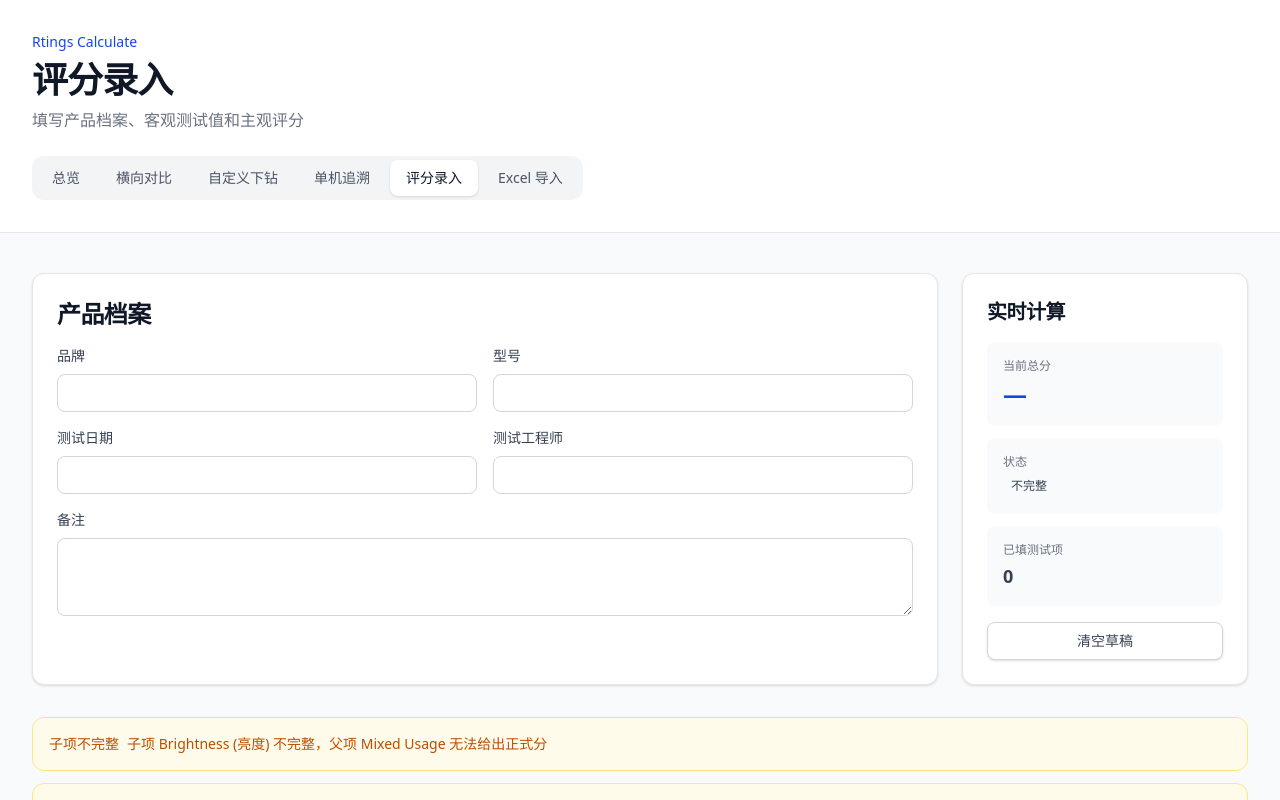
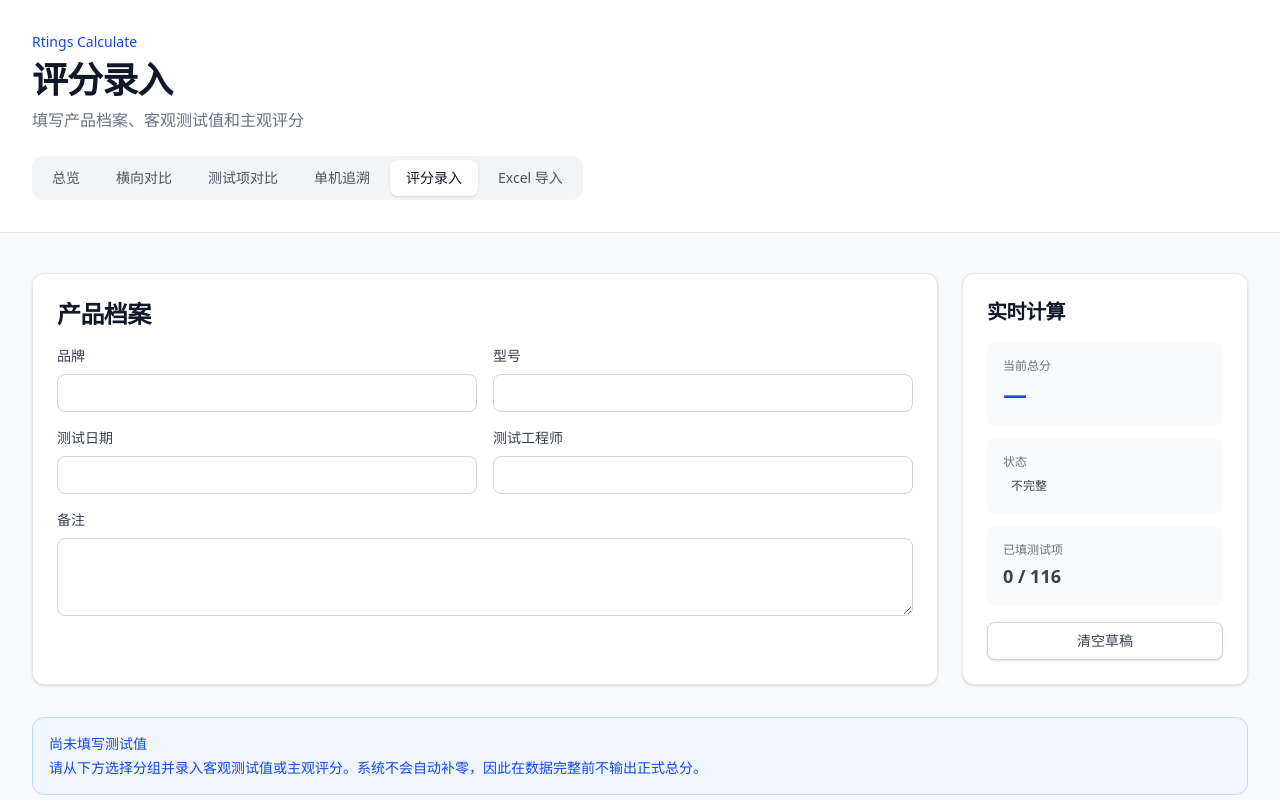
Before and after one commit to HJ-Create-World/Rtings-Calculate, a Vue app: page /#/entry in a window 1280 px wide. Shown: the top 800 px of the page. Built offline with nearby package versions, Linux system fonts and the light colour scheme.

Commit message:
fix: improve entry empty state and rename drilldown

```diff
--- a/src/App.vue
+++ b/src/App.vue
@@ -7,7 +7,7 @@ const route = useRoute();
 const navItems = [
   { to: '/', label: '总览', title: '评分总览', description: '查看权威基准总分、规则健康度和关键警告' },
   { to: '/comparison', label: '横向对比', title: '横向对比', description: '多产品总分、顶层能力与明细对比' },
-  { to: '/drilldown', label: '自定义下钻', title: '自定义下钻', description: '选择分组、测试项和产品进行测试项级对比' },
+  { to: '/drilldown', label: '测试项对比', title: '测试项对比', description: '选择分组、测试项和产品，查看测试项级差异' },
   { to: '/trace', label: '单机追溯', title: '单机追溯', description: '查看输入、权重、区间命中和逐层贡献' },
   { to: '/entry', label: '评分录入', title: '评分录入', description: '填写产品档案、客观测试值和主观评分' },
   { to: '/import', label: 'Excel 导入', title: 'Excel 导入', description: '下载模板、导入测试值并检查校验结果' }
--- a/src/views/EntryView.vue
+++ b/src/views/EntryView.vue
@@ -20,6 +20,23 @@ const groups = rtingsRuleV1.nodes.filter(node => node.parentId === rtingsRuleV1.
 const groupOptions = groups.map(group => ({ value: group.id, label: group.label }));
 const selectedGroupId = ref(groups[0]?.id ?? '');
 const keyword = ref('');
+
+const inputNodeCount = rtingsRuleV1.nodes.filter(node => node.inputType !== 'aggregate').length;
+const hasAnyInput = computed(() => filledCount.value > 0);
+const warningGroups = computed(() => {
+  const groupsByCode = new Map<string, { code: string; count: number; messages: string[] }>();
+  for (const warning of result.value.warnings) {
+    const current = groupsByCode.get(warning.code) ?? {
+      code: warning.code,
+      count: 0,
+      messages: []
+    };
+    current.count += 1;
+    if (!current.messages.includes(warning.message)) current.messages.push(warning.message);
+    groupsByCode.set(warning.code, current);
+  }
+  return [...groupsByCode.values()];
+});
 
 function collectTestItems(nodeId: string): ScoreNode[] {
   return rtingsRuleV1.nodes
@@ -105,22 +122,36 @@ function subjectiveValue(node: ScoreNode): number | null {
         </div>
         <div class="rounded-lg bg-gray-50 p-4">
           <p class="text-xs text-gray-500">已填测试项</p>
-          <strong class="mt-1 block text-lg">{{ filledCount }}</strong>
+          <strong class="mt-1 block text-lg">{{ filledCount }} / {{ inputNodeCount }}</strong>
         </div>
       </div>
       <button :class="secondaryButtonClass" class="mt-4 w-full" @click="resetDraft">清空草稿</button>
     </article>
   </section>
 
-  <section v-if="result.warnings.length" class="mb-6 space-y-3">
-    <div
-      v-for="warning in result.warnings"
-      :key="warning.code + warning.message"
-      class="rounded-xl border border-amber-200 bg-amber-50 p-4 text-sm text-amber-700"
-    >
-      <strong class="font-medium">{{ warningLabel(warning.code) }}</strong>
-      <span class="ml-2">{{ warning.message }}</span>
+  <section v-if="!hasAnyInput" class="mb-6">
+    <div class="rounded-xl border border-blue-200 bg-blue-50 p-4 text-sm text-blue-700">
+      <p class="font-medium">尚未填写测试值</p>
+      <p class="mt-1">
+        请从下方选择分组并录入客观测试值或主观评分。系统不会自动补零，因此在数据完整前不输出正式总分。
+      </p>
     </div>
+  </section>
+
+  <section v-else-if="warningGroups.length" class="mb-6">
+    <details class="rounded-xl border border-amber-200 bg-amber-50 p-4 text-sm text-amber-700">
+      <summary class="cursor-pointer font-medium">
+        计算提示（{{ result.warnings.length }} 条）
+      </summary>
+      <div class="mt-3 space-y-3">
+        <div v-for="group in warningGroups" :key="group.code">
+          <p class="font-medium">{{ warningLabel(group.code) }} · {{ group.count }}</p>
+          <ul class="mt-1 list-disc space-y-1 pl-5">
+            <li v-for="message in group.messages" :key="message">{{ message }}</li>
+          </ul>
+        </div>
+      </div>
+    </details>
   </section>
 
   <section :class="cardClass" class="p-6">
```
Also changed, not shown: 3 other files (tests, documents, lock files or other folders).
